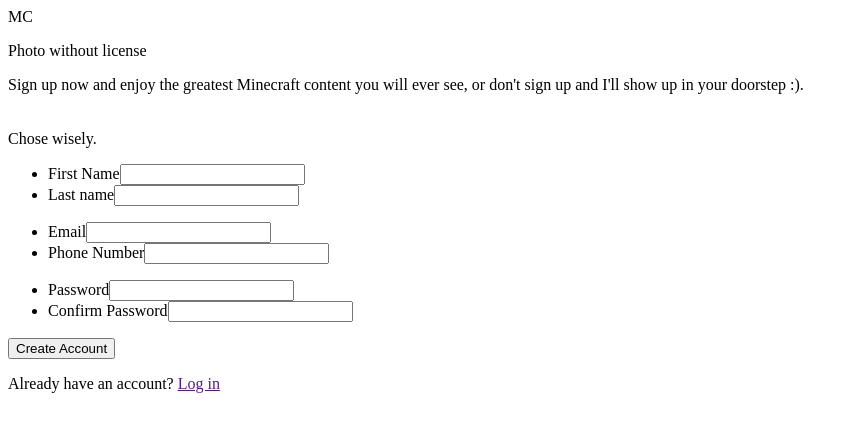
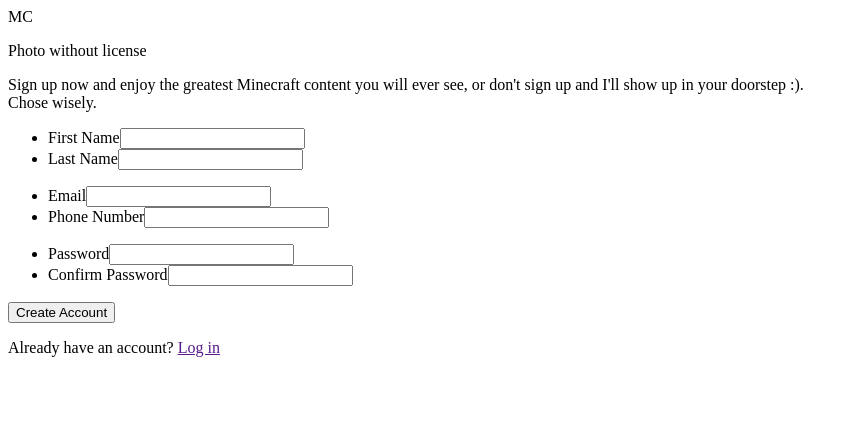
Before and after one commit to 1ghao/odin-sign-up-form, a website: page index.html in a window 1280 px wide. Shown: the whole page, without its empty margins (0-854 px from the left). Drawn offline with Linux system fonts and the light colour scheme.

Commit message:
fix typo in lastname

```diff
--- a/index.html
+++ b/index.html
@@ -16,8 +16,6 @@
         Sign up now and enjoy the greatest Minecraft content you will ever see,
         or don't sign up and I'll show up in your doorstep :).
         <br />
-        <br />
-        <br />
         Chose wisely.
       </p>
       <form action="" method="post" id="signup-form">
@@ -28,7 +26,7 @@
               ><input type="text" id="firstName" />
             </li>
             <li>
-              <label for="lastName">Last name</label
+              <label for="lastName">Last Name</label
               ><input type="text" id="lastName" />
             </li>
           </ul>
```
